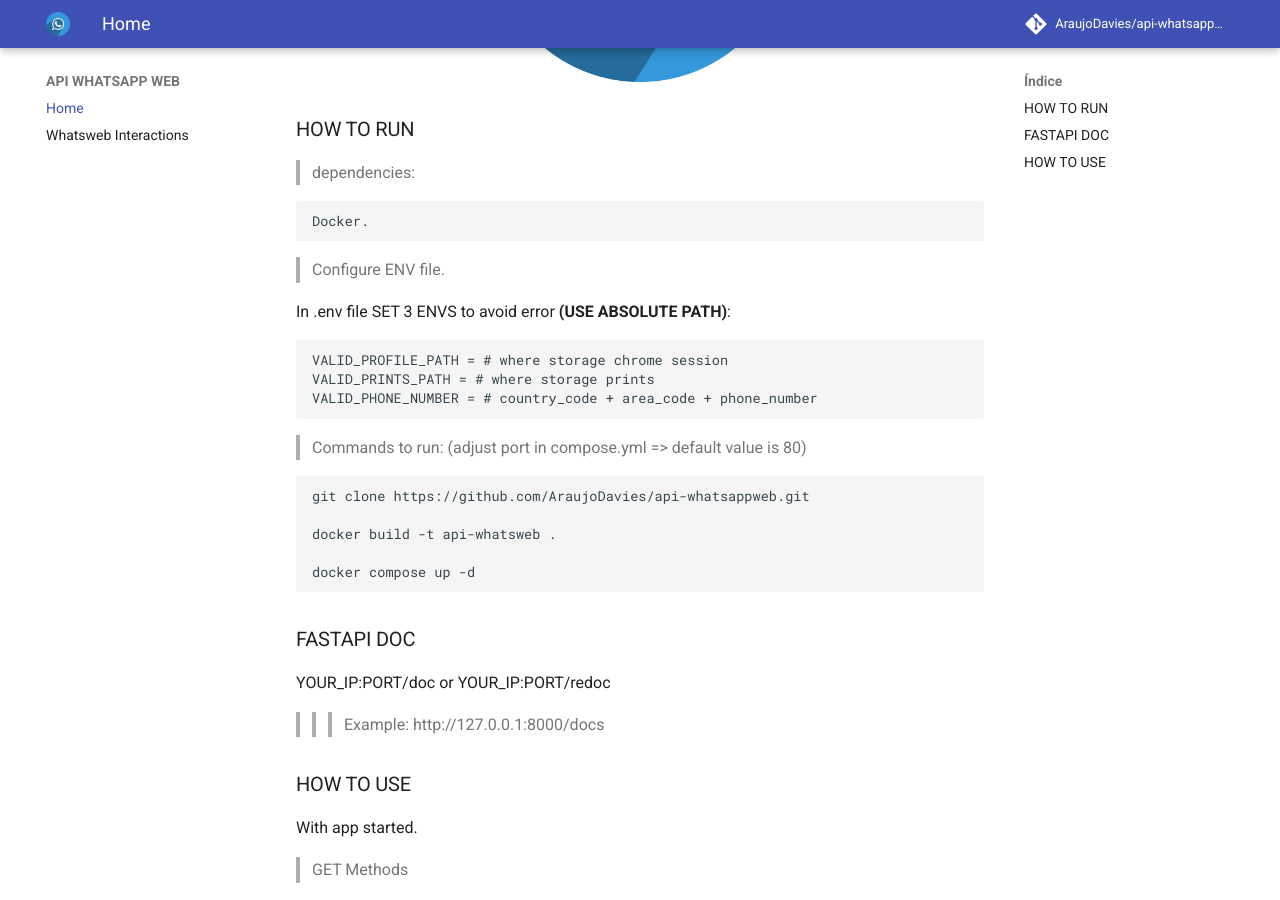
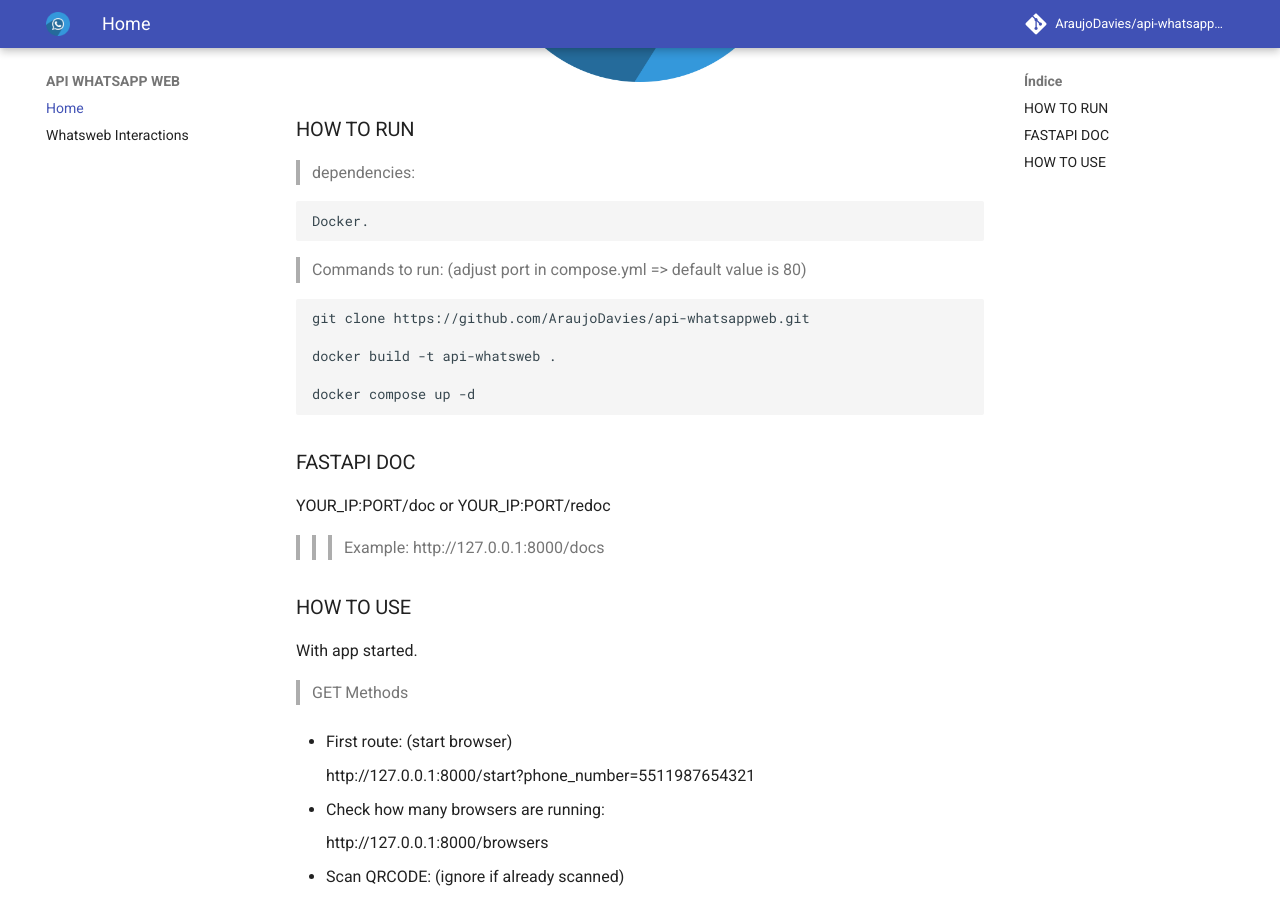
Before and after one commit to AraujoDavies/api-whatsappweb, an MkDocs documentation site: the page built from docs/index.md, in a window 1280 px wide and 900 px high, scrolled down 398 px. Built offline with MkDocs 1.6.1 and Material for MkDocs 9.7.7, drawn with Linux system fonts in a browser that asks for light colours; comment, search, counter and statistics services are not loaded.

Commit message:
update doc

```diff
--- a/docs/index.md
+++ b/docs/index.md
@@ -6,14 +6,6 @@
 > dependencies:
 
     Docker.
-
-> Configure ENV file.
-
-In .env file SET 3 ENVS to avoid error **(USE ABSOLUTE PATH)**:
-
-    VALID_PROFILE_PATH = # where storage chrome session
-    VALID_PRINTS_PATH = # where storage prints
-    VALID_PHONE_NUMBER = # country_code + area_code + phone_number
 
 > Commands to run: (adjust port in compose.yml => default value is 80)
 
```
Also changed, not shown: README.md (+0 -13 lines).
